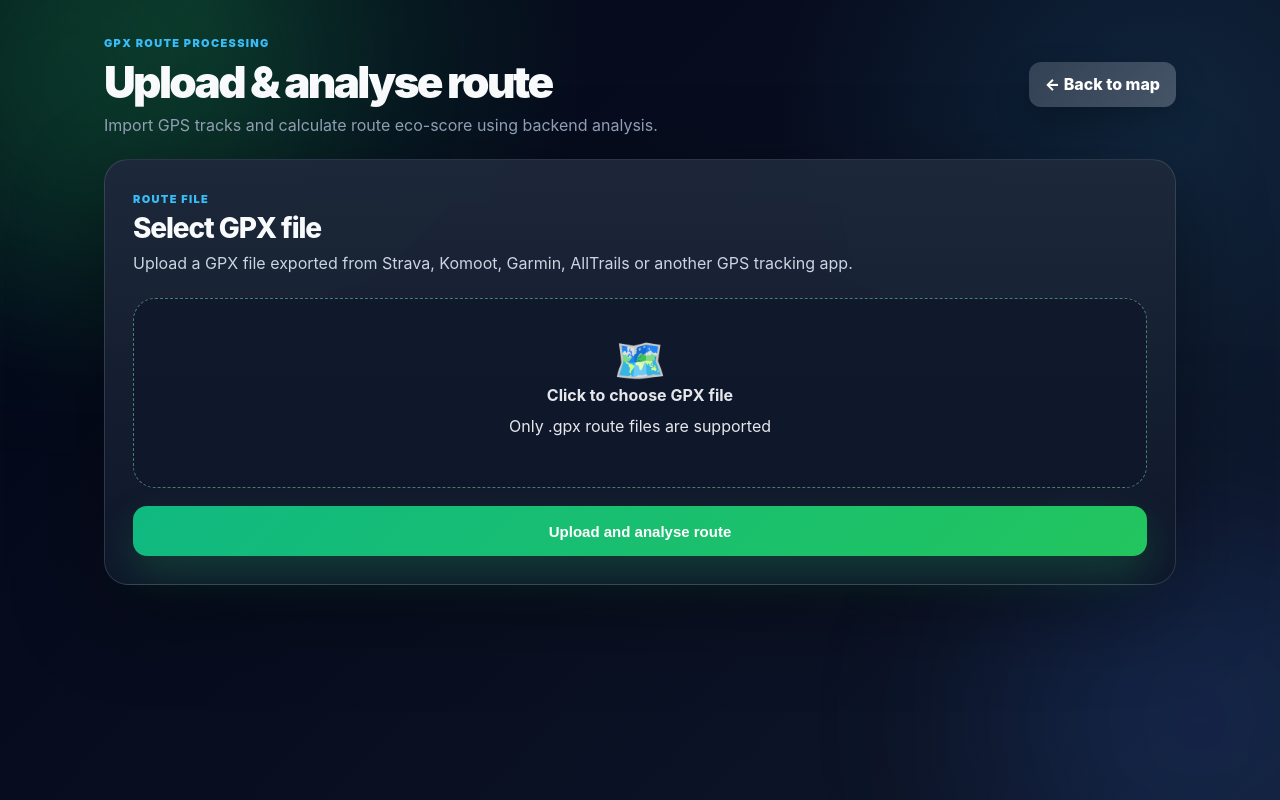
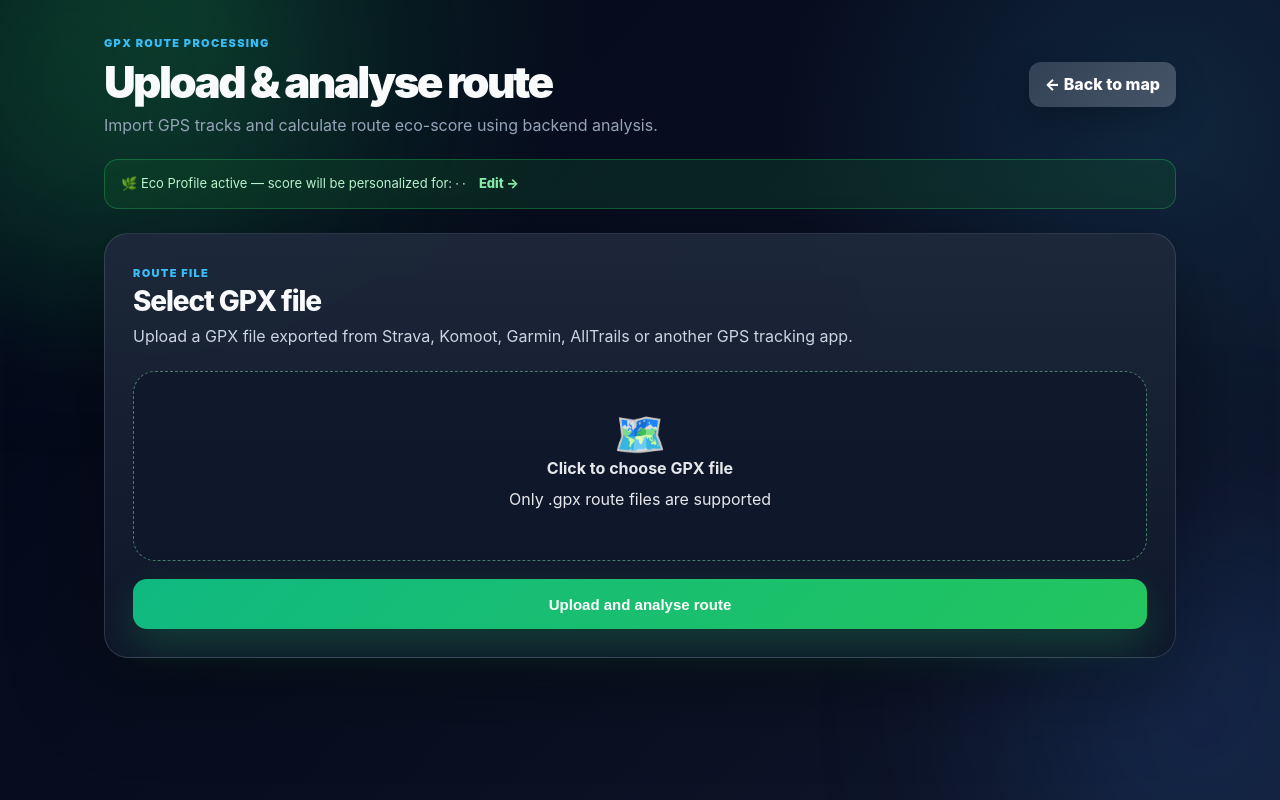
Before and after one commit to Lupet007/ecoflow, a React app in the folder frontend/: page /gpx-upload in a window 1280 px wide. Built offline with nearby package versions, Linux system fonts and the light colour scheme; sample sign-in values are in the browser's storage; the HTML template or start-up script is replaced by a standard one.

Commit message:
Configure SonarQube to read JaCoCo coverage report

```diff
--- a/frontend/src/pages/GpxUploadPage.jsx
+++ b/frontend/src/pages/GpxUploadPage.jsx
@@ -8,9 +8,11 @@ function GpxUploadPage() {
   const [uploadedRoute, setUploadedRoute] = useState(null)
   const [loading, setLoading] = useState(false)
 
+  // Load eco profile from localStorage
+  const ecoProfile = JSON.parse(localStorage.getItem('ecoProfile') || 'null')
+
   const handleFileChange = (event) => {
     const file = event.target.files[0]
-
     if (!file) return
 
     if (!file.name.toLowerCase().endsWith('.gpx')) {
@@ -39,6 +41,14 @@ function GpxUploadPage() {
       const formData = new FormData()
       formData.append('file', selectedFile)
 
+      // Send eco profile with upload for personalized scoring
+      if (ecoProfile?.activityType) {
+        formData.append('activityType', ecoProfile.activityType)
+      }
+      if (ecoProfile?.ecoPriority) {
+        formData.append('ecoPriority', ecoProfile.ecoPriority)
+      }
+
       const response = await axios.post(
         'http://localhost:8080/api/routes/upload',
         formData,
@@ -54,7 +64,7 @@ function GpxUploadPage() {
       setUploadStatus('GPX route uploaded and analysed successfully.')
     } catch (error) {
       console.error(error)
-      setUploadStatus(error.response?.data || 'Failed to upload GPX route.')
+      setUploadStatus(error.response?.data?.error || 'Failed to upload GPX route.')
     } finally {
       setLoading(false)
     }
@@ -80,6 +90,23 @@ function GpxUploadPage() {
       </header>
 
       <main style={styles.container}>
+
+        {/* Eco Profile indicator */}
+        {ecoProfile ? (
+          <div style={styles.profileBanner}>
+            🌿 Eco Profile active — score will be personalized for:
+            <strong> {ecoProfile.activityType}</strong> ·
+            <strong> {ecoProfile.ecoPriority?.replaceAll('_', ' ')}</strong> ·
+            <strong> {ecoProfile.preferredRegion}</strong>
+            <Link to="/profile" style={styles.profileLink}>Edit →</Link>
+          </div>
+        ) : (
+          <div style={styles.profileBannerWarning}>
+            ⚠️ No Eco Profile set — score will use default settings.
+            <Link to="/profile" style={styles.profileLinkWarning}>Create profile →</Link>
+          </div>
+        )}
+
         <section style={styles.heroCard}>
           <div>
             <p style={styles.eyebrow}>Route file</p>
@@ -114,16 +141,17 @@ function GpxUploadPage() {
           <button
             onClick={handleUpload}
             disabled={loading}
-            style={{
-              ...styles.uploadButton,
-              opacity: loading ? 0.7 : 1
-            }}
+            style={{ ...styles.uploadButton, opacity: loading ? 0.7 : 1 }}
           >
             {loading ? 'Analysing route...' : 'Upload and analyse route'}
           </button>
 
           {uploadStatus && (
-            <p style={uploadStatus.includes('Failed') || uploadStatus.includes('valid') ? styles.errorStatus : styles.status}>
+            <p style={
+              uploadStatus.includes('Failed') || uploadStatus.includes('valid') || uploadStatus.includes('first')
+                ? styles.errorStatus
+                : styles.status
+            }>
               {uploadStatus}
             </p>
           )}
@@ -150,20 +178,29 @@ function GpxUploadPage() {
                     <span>Status</span>
                     <strong>{uploadedRoute.ecoScoreLabel}</strong>
                   </div>
-
                   <div style={styles.statBox}>
                     <span>Track points</span>
                     <strong>{uploadedRoute.pointCount}</strong>
                   </div>
+                  {uploadedRoute.activityType && uploadedRoute.activityType !== 'DEFAULT' && (
+                    <div style={styles.statBox}>
+                      <span>Activity</span>
+                      <strong>{uploadedRoute.activityType}</strong>
+                    </div>
+                  )}
+                  {uploadedRoute.ecoPriority && uploadedRoute.ecoPriority !== 'DEFAULT' && (
+                    <div style={styles.statBox}>
+                      <span>Priority</span>
+                      <strong>{uploadedRoute.ecoPriority?.replaceAll('_', ' ')}</strong>
+                    </div>
+                  )}
                 </div>
 
                 <p style={styles.text}>
-                  The route is now stored in PostgreSQL and can be displayed on the Leaflet map.
+                  The route is now stored in PostgreSQL and displayed on the Leaflet map.
                 </p>
 
-                <Link to="/" style={styles.mapButton}>
-                  View route on map
-                </Link>
+                <Link to="/" style={styles.mapButton}>View route on map</Link>
               </div>
             </div>
           </section>
@@ -185,223 +222,105 @@ const styles = {
     minHeight: '100vh',
     position: 'relative',
     overflow: 'hidden',
-    background:
-      'radial-gradient(circle at 15% 0%, rgba(34,197,94,0.18), transparent 30%), radial-gradient(circle at 90% 15%, rgba(56,189,248,0.12), transparent 28%), linear-gradient(135deg, #020617, #0f172a)',
+    background: 'radial-gradient(circle at 15% 0%, rgba(34,197,94,0.18), transparent 30%), radial-gradient(circle at 90% 15%, rgba(56,189,248,0.12), transparent 28%), linear-gradient(135deg, #020617, #0f172a)',
     color: '#e5e7eb',
     fontFamily: 'Inter, system-ui, Segoe UI, Arial, sans-serif'
   },
   glowOne: {
-    position: 'fixed',
-    width: '420px',
-    height: '420px',
-    borderRadius: '50%',
-    background: 'rgba(34,197,94,0.14)',
-    filter: 'blur(90px)',
-    top: '-130px',
-    left: '-130px'
+    position: 'fixed', width: '420px', height: '420px', borderRadius: '50%',
+    background: 'rgba(34,197,94,0.14)', filter: 'blur(90px)', top: '-130px', left: '-130px'
   },
   glowTwo: {
-    position: 'fixed',
-    width: '420px',
-    height: '420px',
-    borderRadius: '50%',
-    background: 'rgba(59,130,246,0.14)',
-    filter: 'blur(90px)',
-    right: '-130px',
-    bottom: '-130px'
+    position: 'fixed', width: '420px', height: '420px', borderRadius: '50%',
+    background: 'rgba(59,130,246,0.14)', filter: 'blur(90px)', right: '-130px', bottom: '-130px'
   },
   header: {
-    position: 'relative',
-    zIndex: 1,
-    maxWidth: '1120px',
-    margin: '0 auto',
-    padding: '32px 24px 22px',
-    display: 'flex',
-    justifyContent: 'space-between',
-    alignItems: 'center',
-    gap: '20px'
+    position: 'relative', zIndex: 1, maxWidth: '1120px', margin: '0 auto',
+    padding: '32px 24px 22px', display: 'flex', justifyContent: 'space-between',
+    alignItems: 'center', gap: '20px'
   },
   eyebrow: {
-    margin: 0,
-    color: '#38bdf8',
-    textTransform: 'uppercase',
-    letterSpacing: '0.12em',
-    fontSize: '11px',
-    fontWeight: 900
+    margin: 0, color: '#38bdf8', textTransform: 'uppercase',
+    letterSpacing: '0.12em', fontSize: '11px', fontWeight: 900
   },
   title: {
-    margin: '5px 0 0',
-    fontSize: '44px',
-    lineHeight: 1,
-    fontWeight: 900,
-    letterSpacing: '-0.06em',
-    color: '#f8fafc'
+    margin: '5px 0 0', fontSize: '44px', lineHeight: 1,
+    fontWeight: 900, letterSpacing: '-0.06em', color: '#f8fafc'
   },
-  subtitle: {
-    marginTop: '10px',
-    color: '#94a3b8',
-    fontSize: '16px'
-  },
+  subtitle: { marginTop: '10px', color: '#94a3b8', fontSize: '16px' },
   backButton: {
-    padding: '11px 16px',
-    background: 'linear-gradient(135deg, #334155, #475569)',
-    color: '#fff',
-    textDecoration: 'none',
-    borderRadius: '12px',
-    fontWeight: 800,
-    boxShadow: '0 14px 34px rgba(0,0,0,0.24)'
+    padding: '11px 16px', background: 'linear-gradient(135deg, #334155, #475569)',
+    color: '#fff', textDecoration: 'none', borderRadius: '12px',
+    fontWeight: 800, boxShadow: '0 14px 34px rgba(0,0,0,0.24)'
   },
   container: {
-    position: 'relative',
-    zIndex: 1,
-    maxWidth: '1120px',
-    margin: '0 auto',
-    padding: '0 24px 44px',
-    display: 'grid',
-    gap: '24px'
+    position: 'relative', zIndex: 1, maxWidth: '1120px',
+    margin: '0 auto', padding: '0 24px 44px', display: 'grid', gap: '24px'
   },
-  heroCard: {
-    ...glassCard,
-    borderRadius: '24px',
-    padding: '28px'
+  profileBanner: {
+    background: 'rgba(20,83,45,0.34)', border: '1px solid rgba(34,197,94,0.35)',
+    borderRadius: '14px', padding: '12px 16px', fontSize: '13px', color: '#bbf7d0'
   },
-  resultCard: {
-    ...glassCard,
-    borderRadius: '24px',
-    padding: '28px'
+  profileBannerWarning: {
+    background: 'rgba(245,158,11,0.12)', border: '1px solid rgba(245,158,11,0.36)',
+    borderRadius: '14px', padding: '12px 16px', fontSize: '13px', color: '#fde68a'
   },
-  sectionTitle: {
-    margin: '5px 0 0',
-    color: '#f8fafc',
-    fontSize: '28px',
-    fontWeight: 850,
-    letterSpacing: '-0.04em'
+  profileLink: { color: '#86efac', marginLeft: '10px', fontWeight: 800, textDecoration: 'none' },
+  profileLinkWarning: { color: '#fbbf24', marginLeft: '10px', fontWeight: 800, textDecoration: 'none' },
+  heroCard: { ...glassCard, borderRadius: '24px', padding: '28px' },
+  resultCard: { ...glassCard, borderRadius: '24px', padding: '28px' },
+  sectionTitle: { margin: '5px 0 0', color: '#f8fafc', fontSize: '28px', fontWeight: 850, letterSpacing: '-0.04em' },
+  text: { color: '#cbd5e1', lineHeight: 1.65, marginTop: '10px' },
+  dropZone: {
+    marginTop: '22px', minHeight: '190px', border: '1px dashed rgba(134,239,172,0.48)',
+    borderRadius: '22px', background: 'rgba(15,23,42,0.72)', display: 'flex',
+    flexDirection: 'column', alignItems: 'center', justifyContent: 'center',
+    gap: '8px', cursor: 'pointer', color: '#e5e7eb'
   },
-  text: {
-    color: '#cbd5e1',
-    lineHeight: 1.65,
-    marginTop: '10px'
-  },
-  dropZone: {
-    marginTop: '22px',
-    minHeight: '190px',
-    border: '1px dashed rgba(134,239,172,0.48)',
-    borderRadius: '22px',
-    background: 'rgba(15,23,42,0.72)',
-    display: 'flex',
-    flexDirection: 'column',
-    alignItems: 'center',
-    justifyContent: 'center',
-    gap: '8px',
-    cursor: 'pointer',
-    color: '#e5e7eb'
-  },
-  hiddenInput: {
-    display: 'none'
-  },
-  dropIcon: {
-    fontSize: '42px',
-    marginBottom: '4px'
-  },
+  hiddenInput: { display: 'none' },
+  dropIcon: { fontSize: '42px', marginBottom: '4px' },
   fileInfo: {
-    marginTop: '18px',
-    padding: '16px',
-    borderRadius: '16px',
-    background: 'rgba(15,23,42,0.78)',
-    border: '1px solid rgba(148,163,184,0.18)',
-    display: 'flex',
-    justifyContent: 'space-between',
-    alignItems: 'center',
-    gap: '14px'
+    marginTop: '18px', padding: '16px', borderRadius: '16px',
+    background: 'rgba(15,23,42,0.78)', border: '1px solid rgba(148,163,184,0.18)',
+    display: 'flex', justifyContent: 'space-between', alignItems: 'center', gap: '14px'
   },
   fileBadge: {
-    padding: '6px 10px',
-    borderRadius: '999px',
-    background: 'rgba(34,197,94,0.16)',
-    border: '1px solid rgba(34,197,94,0.35)',
-    color: '#86efac',
-    fontWeight: 900,
-    fontSize: '12px'
+    padding: '6px 10px', borderRadius: '999px', background: 'rgba(34,197,94,0.16)',
+    border: '1px solid rgba(34,197,94,0.35)', color: '#86efac', fontWeight: 900, fontSize: '12px'
   },
   uploadButton: {
-    marginTop: '18px',
-    minHeight: '50px',
-    width: '100%',
-    border: 'none',
-    borderRadius: '14px',
-    background: 'linear-gradient(135deg, #10b981, #22c55e)',
-    color: '#fff',
-    fontSize: '15px',
-    fontWeight: 900,
-    cursor: 'pointer',
+    marginTop: '18px', minHeight: '50px', width: '100%', border: 'none',
+    borderRadius: '14px', background: 'linear-gradient(135deg, #10b981, #22c55e)',
+    color: '#fff', fontSize: '15px', fontWeight: 900, cursor: 'pointer',
     boxShadow: '0 18px 40px rgba(34,197,94,0.22)'
   },
   status: {
-    marginTop: '14px',
-    padding: '12px 14px',
-    borderRadius: '14px',
-    background: 'rgba(34,197,94,0.12)',
-    border: '1px solid rgba(34,197,94,0.32)',
-    color: '#bbf7d0',
-    fontWeight: 800
+    marginTop: '14px', padding: '12px 14px', borderRadius: '14px',
+    background: 'rgba(34,197,94,0.12)', border: '1px solid rgba(34,197,94,0.32)',
+    color: '#bbf7d0', fontWeight: 800
   },
   errorStatus: {
-    marginTop: '14px',
-    padding: '12px 14px',
-    borderRadius: '14px',
-    background: 'rgba(239,68,68,0.12)',
-    border: '1px solid rgba(239,68,68,0.32)',
-    color: '#fecaca',
-    fontWeight: 800
+    marginTop: '14px', padding: '12px 14px', borderRadius: '14px',
+    background: 'rgba(239,68,68,0.12)', border: '1px solid rgba(239,68,68,0.32)',
+    color: '#fecaca', fontWeight: 800
   },
-  resultGrid: {
-    marginTop: '22px',
-    display: 'grid',
-    gridTemplateColumns: '150px 1fr',
-    gap: '24px',
-    alignItems: 'center'
+  resultGrid: { marginTop: '22px', display: 'grid', gridTemplateColumns: '150px 1fr', gap: '24px', alignItems: 'center' },
+  scoreCircle: {
+    width: '140px', height: '140px', borderRadius: '50%', border: '7px solid #22c55e',
+    display: 'flex', flexDirection: 'column', alignItems: 'center',
+    justifyContent: 'center', background: 'rgba(34,197,94,0.08)'
   },
-  scoreCircle: {
-    width: '140px',
-    height: '140px',
-    borderRadius: '50%',
-    border: '7px solid #22c55e',
-    display: 'flex',
-    flexDirection: 'column',
-    alignItems: 'center',
-    justifyContent: 'center',
-    background: 'rgba(34,197,94,0.08)'
-  },
-  resultContent: {
-    minWidth: 0
-  },
-  routeName: {
-    margin: 0,
-    color: '#f8fafc',
-    fontSize: '24px',
-    wordBreak: 'break-word'
-  },
-  resultStats: {
-    marginTop: '16px',
-    display: 'grid',
-    gridTemplateColumns: 'repeat(auto-fit, minmax(160px, 1fr))',
-    gap: '12px'
-  },
+  resultContent: { minWidth: 0 },
+  routeName: { margin: 0, color: '#f8fafc', fontSize: '24px', wordBreak: 'break-word' },
+  resultStats: { marginTop: '16px', display: 'grid', gridTemplateColumns: 'repeat(auto-fit, minmax(140px, 1fr))', gap: '12px' },
   statBox: {
-    background: 'rgba(15,23,42,0.78)',
-    border: '1px solid rgba(148,163,184,0.18)',
-    borderRadius: '16px',
-    padding: '14px'
+    background: 'rgba(15,23,42,0.78)', border: '1px solid rgba(148,163,184,0.18)',
+    borderRadius: '16px', padding: '14px', display: 'flex', flexDirection: 'column', gap: '4px'
   },
   mapButton: {
-    display: 'inline-flex',
-    marginTop: '18px',
-    padding: '11px 16px',
-    background: 'linear-gradient(135deg, #3b82f6, #38bdf8)',
-    color: '#fff',
-    textDecoration: 'none',
-    borderRadius: '12px',
-    fontWeight: 900
+    display: 'inline-flex', marginTop: '18px', padding: '11px 16px',
+    background: 'linear-gradient(135deg, #3b82f6, #38bdf8)', color: '#fff',
+    textDecoration: 'none', borderRadius: '12px', fontWeight: 900
   }
 }
 
```
